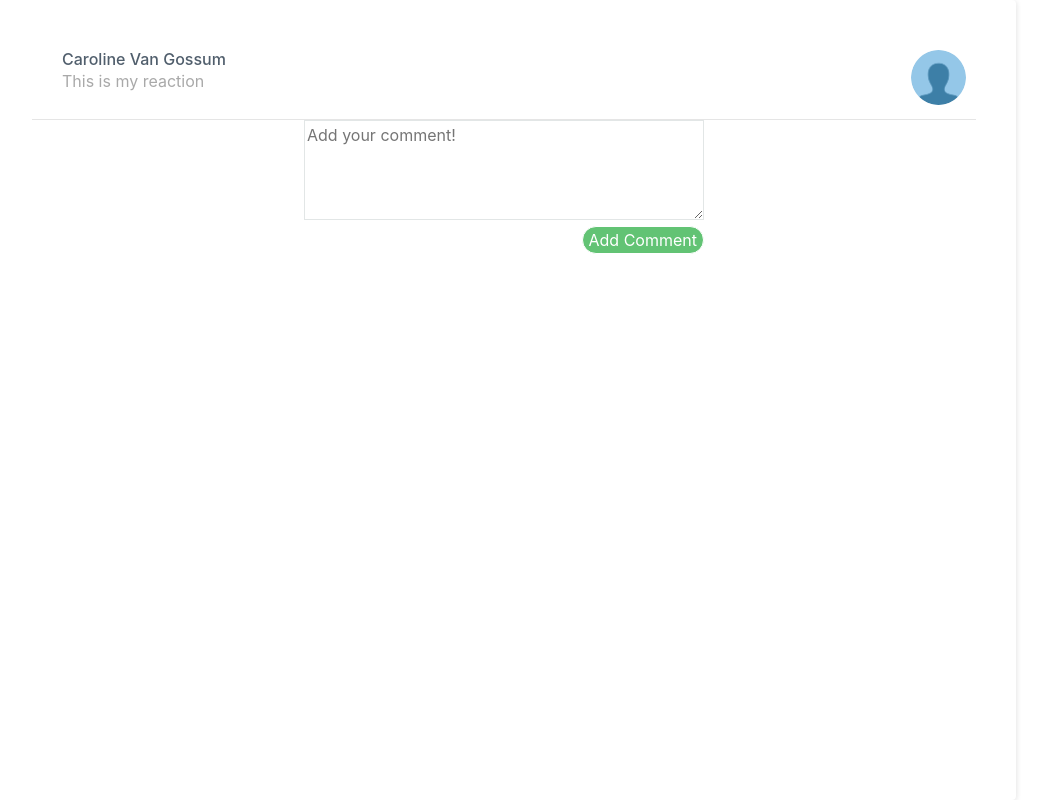
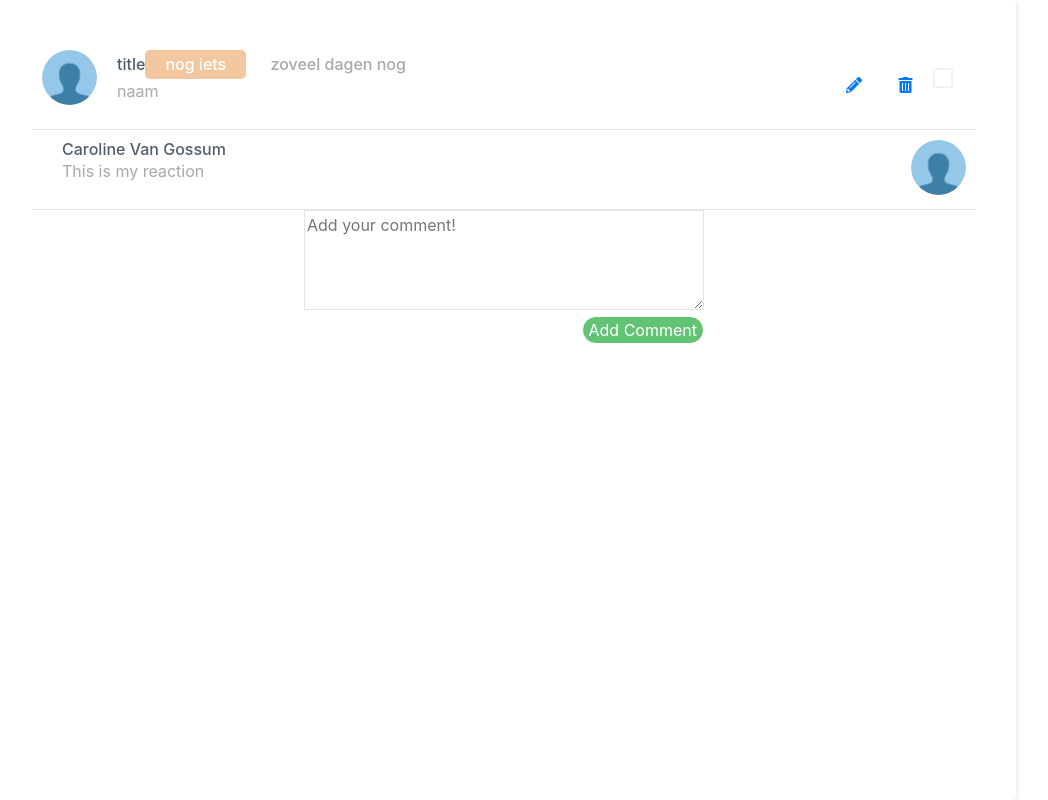
Before and after one commit to CarolineVG/PHP_To_Do, a PHP site: page /taskDetail.php?task=1 in a window 1280 px wide. Shown: the whole page, without its empty margins (136-1184 px from the left). Run offline with PHP 8.4, Linux system fonts and the light colour scheme; data that the repository does not hold is empty; some libraries are stand-ins or nearby versions.

Commit message:
class task: delete task

```diff
--- a/classes/Task.php
+++ b/classes/Task.php
@@ -278,6 +278,16 @@ class Task extends Database {
             print_r($e->getMessage);
         }
     }
+
+    public function deleteTask(){
+        try {
+            $query = $this->connection()->prepare("DELETE FROM task WHERE id = :id");
+            $query->bindParam(':id', $this->taskId);
+            $query->execute();
+        } catch (PDOException $e) {
+            print_r($e->getMessage);
+        }
+    }
 }
 
 ?>
--- a/css/style.css
+++ b/css/style.css
@@ -131,7 +131,7 @@ input[type=search] {
     min-height: 500px;
 }
 
-.fa-trash-alt {
+.card.fa-trash-alt {
     opacity: 0.4;
     padding: 0rem 1.25rem;
     float: right;
@@ -328,6 +328,18 @@ input[type=search] {
     color:#505e6c;
     box-shadow:1px 1px 5px rgba(0,0,0,0.1);
   }
+
+.taskicons {
+    line-height: 2rem;
+}
+
+.taskicons.checkbox {
+    padding: 1rem;
+}
+
+.taskicons i {
+    padding: 1rem;
+}
 
   /* all deadlines */
   .deadlines {
--- a/taskDetail.php
+++ b/taskDetail.php
@@ -56,6 +56,26 @@ $task = new Task();
 $task->setTaskId($taskId);
 $task->showTaskFromId();
 ?>
+
+
+            <div class="media">
+            <img src="img/user.png" alt="user">
+            <div class="media-body">
+                <div class="media-text">
+                    <h5>title<span>nog iets</span>
+                    <span class="deadline"> zoveel dagen nog</h5>
+                    <p>naam</p>
+                </div>
+
+                <div class="taskicons">
+                    <a href=""><i class="fas fa-pencil-alt"></i></a>
+                    <a href=""><i class="fas fa-trash-alt"></i></a>
+                    <input class="checkbox" type="checkbox">
+                </div>
+            </div>
+            </div>
+            <hr>
+
             <div class="media">
                         <div class="media-body">
                             <div class="media-text">
```
Also changed, not shown: deleteTask.php (added, +26 -0 lines).
